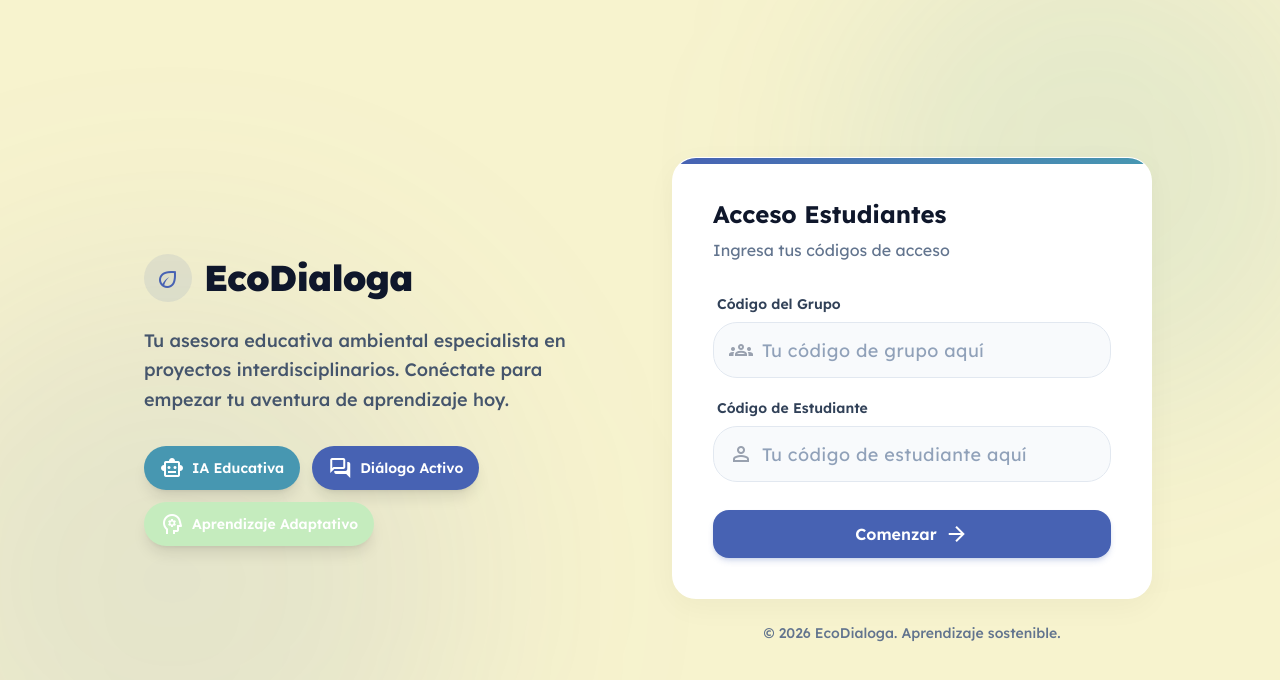
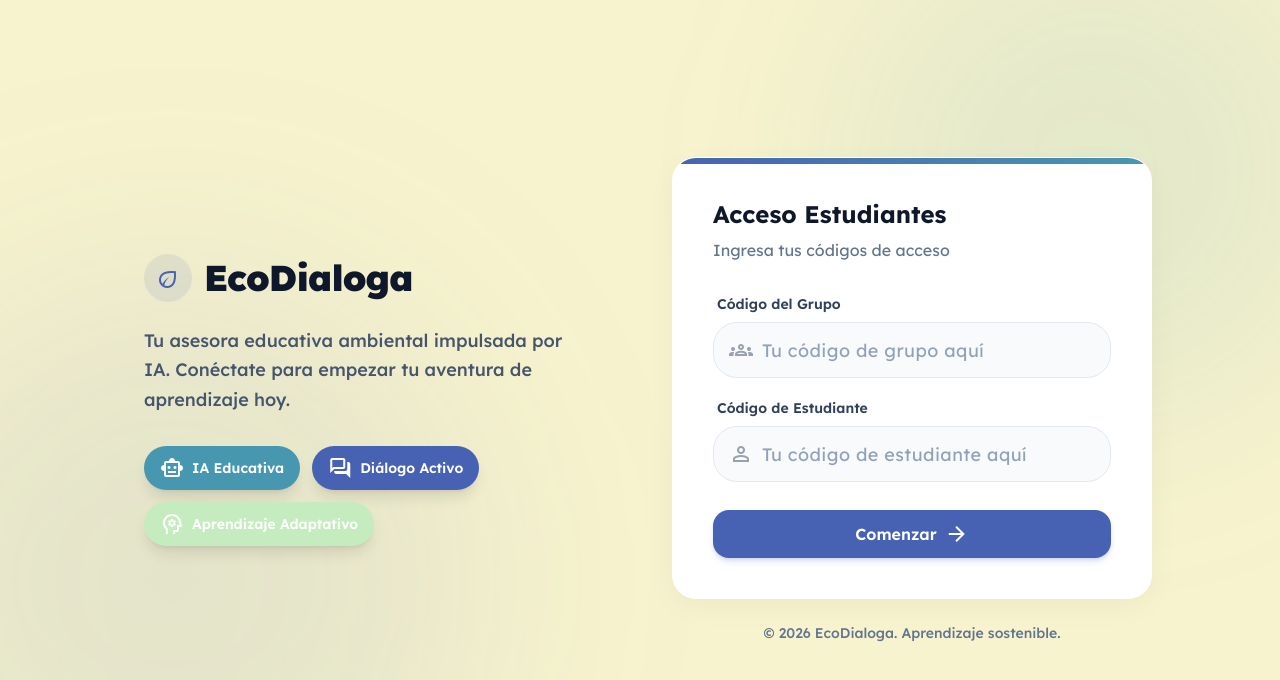
Before and after one commit to AlejandroHerrera07/EcoDialoga, a Next.js app: page /login in a window 1280 px wide. Shown: the top 680 px of the page. Built offline with nearby package versions, Linux system fonts and the light colour scheme; no server answers.

Commit message:
fix: Cambiando textos de la interfaz

```diff
--- a/app/(auth)/login/page.tsx
+++ b/app/(auth)/login/page.tsx
@@ -133,7 +133,7 @@ function LoginContent() {
             </h1>
           </div>
           <p className="text-lg text-slate-600 font-medium leading-relaxed max-w-md">
-            Tu asesora educativa ambiental especialista en proyectos interdisciplinarios. Conéctate
+            Tu asesora educativa ambiental impulsada por IA. Conéctate
             para empezar tu aventura de aprendizaje hoy.
           </p>
           {/* Feature Badges */}
```
